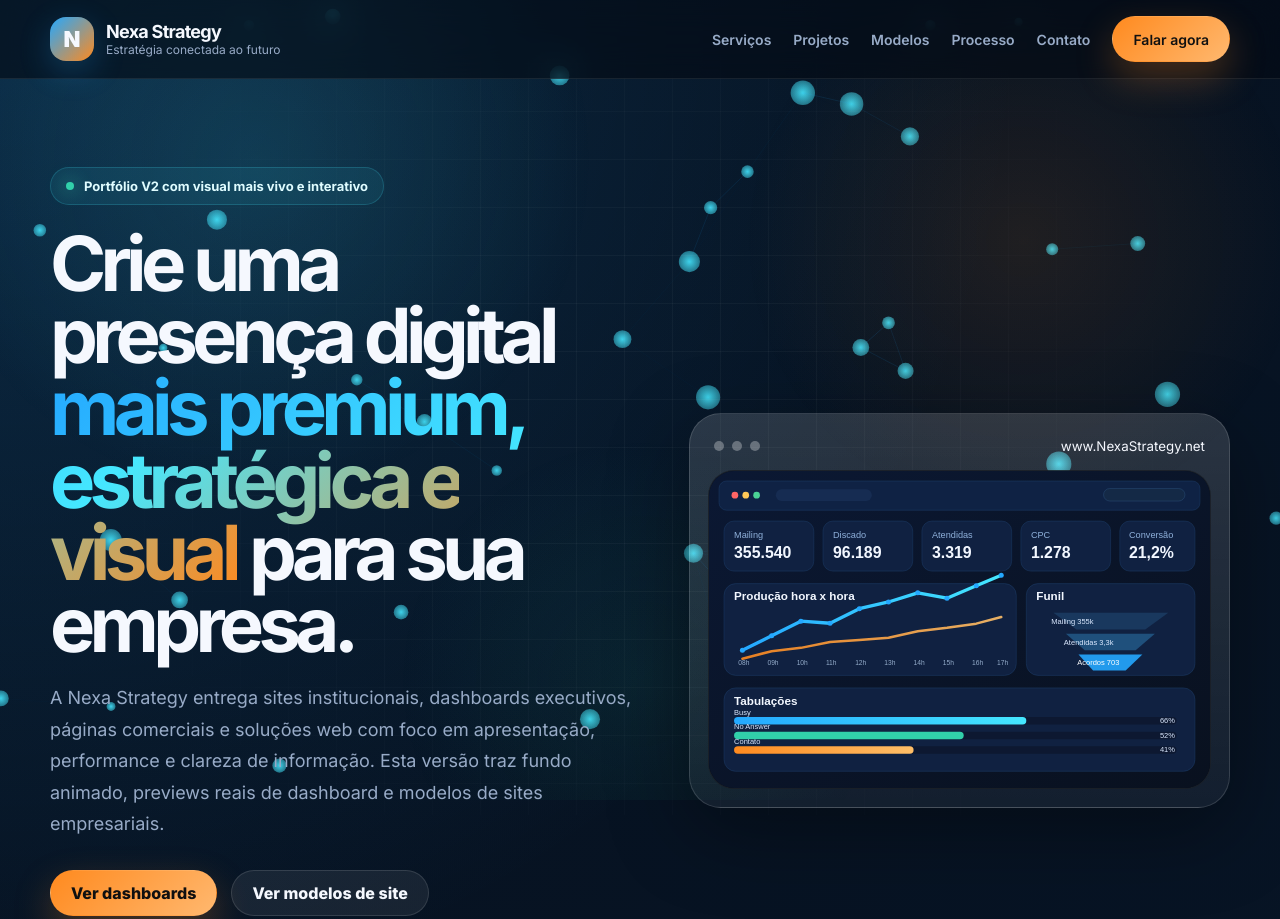
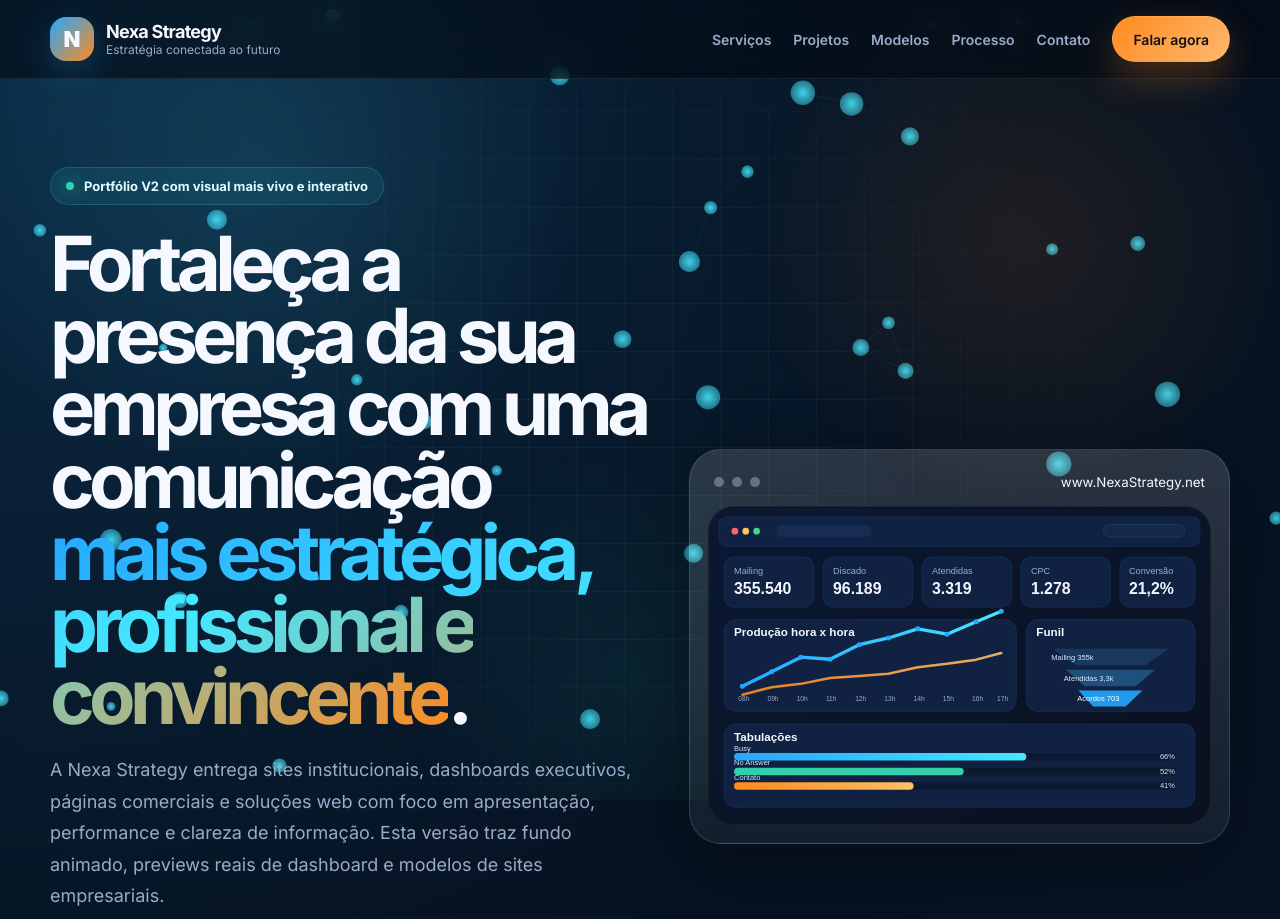
Before and after one commit to kikosouza159-afk/NexaStrategy, a website: page index.html in a window 1280 px wide. Shown: the top 919 px of the page. Drawn offline with Linux system fonts and the light colour scheme.

Commit message:
Update index.html

```diff
--- a/index.html
+++ b/index.html
@@ -63,7 +63,7 @@
       <div class="container hero-grid">
         <div>
           <div class="tag"><i></i> Portfólio V2 com visual mais vivo e interativo</div>
-          <h1>Crie uma presença digital <span class="grad">mais premium, estratégica e visual</span> para sua empresa.</h1>
+          <h1>Fortaleça a presença da sua empresa com uma comunicação <span class="grad">mais estratégica, profissional e convincente</span>.</h1>
           <p>A Nexa Strategy entrega sites institucionais, dashboards executivos, páginas comerciais e soluções web com foco em apresentação, performance e clareza de informação. Esta versão traz fundo animado, previews reais de dashboard e modelos de sites empresariais.</p>
           <div class="actions">
             <a class="btn primary" href="#projetos">Ver dashboards</a>
```
